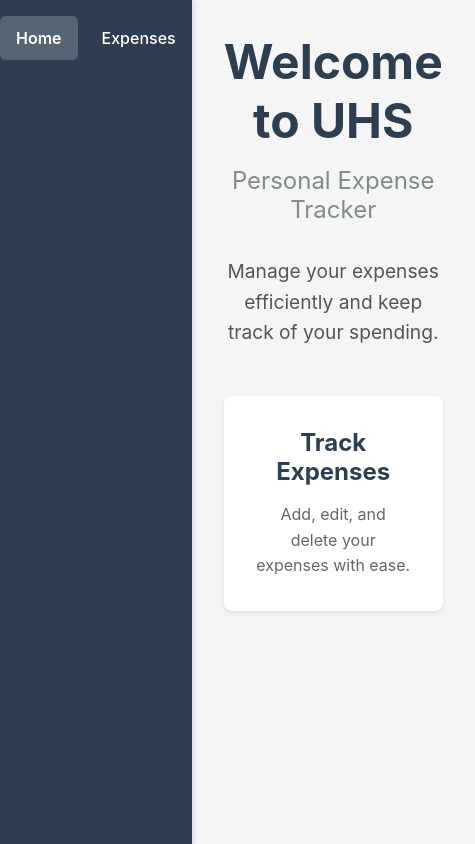
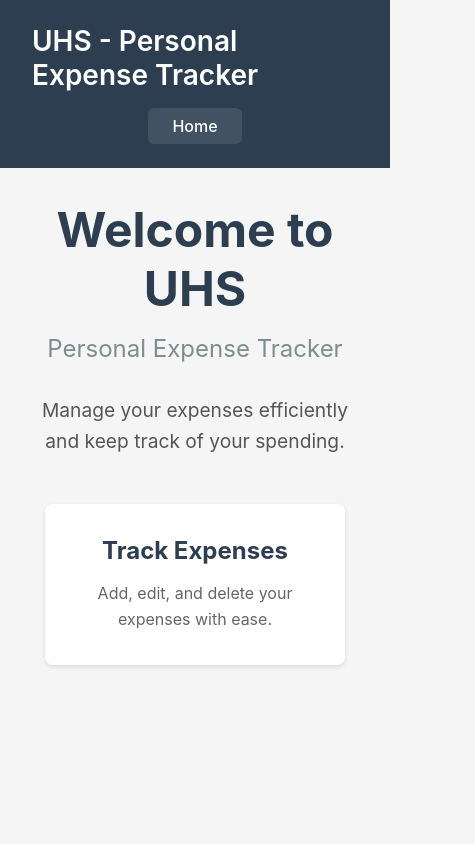
Before and after one commit to mikaelsjohansson/UHS, a React (Vite) app in the folder frontend/: page / in a window 390 px wide. Shown: the whole page, 475 px wide, since content can reach past the window. Built offline with nearby package versions, Linux system fonts and the light colour scheme.

Commit message:
Added possibility to navigate back to welcome page.

```diff
--- a/frontend/src/components/Layout.css
+++ b/frontend/src/components/Layout.css
@@ -1,39 +1,49 @@
 .layout {
+  min-height: 100vh;
   display: flex;
-  min-height: 100vh;
+  flex-direction: column;
 }
 
-.sidebar {
-  width: 200px;
+.app-header {
   background-color: #2c3e50;
   color: white;
-  padding: 2rem 0;
-  box-shadow: 2px 0 4px rgba(0, 0, 0, 0.1);
-  position: fixed;
-  height: 100vh;
-  top: 0;
-  left: 0;
+  padding: 1.5rem 2rem;
+  box-shadow: 0 2px 4px rgba(0, 0, 0, 0.1);
+  display: flex;
+  justify-content: space-between;
+  align-items: center;
 }
 
-.sidebar-nav {
+.app-title {
+  text-decoration: none;
+  color: white;
+}
+
+.app-title h1 {
+  font-size: 1.75rem;
+  font-weight: 600;
+  margin: 0;
+}
+
+.header-nav {
   display: flex;
-  flex-direction: column;
-  gap: 0.5rem;
-  padding: 0 1rem;
+  gap: 1rem;
+  align-items: center;
 }
 
 .nav-link {
   color: white;
   text-decoration: none;
-  padding: 1rem 1.5rem;
+  padding: 0.5rem 1.5rem;
   border-radius: 6px;
+  background-color: rgba(255, 255, 255, 0.1);
   transition: background-color 0.2s;
-  font-size: 1.1rem;
+  font-size: 1rem;
   font-weight: 500;
 }
 
 .nav-link:hover {
-  background-color: rgba(255, 255, 255, 0.1);
+  background-color: rgba(255, 255, 255, 0.2);
 }
 
 .nav-link.active {
@@ -43,31 +53,22 @@
 
 .layout-main {
   flex: 1;
-  margin-left: 200px;
-  min-height: 100vh;
   background-color: #f5f5f5;
 }
 
 @media (max-width: 768px) {
-  .sidebar {
-    width: 100%;
-    height: auto;
-    position: relative;
-    padding: 1rem 0;
+  .app-header {
+    flex-direction: column;
+    gap: 1rem;
+    padding: 1rem;
   }
 
-  .sidebar-nav {
-    flex-direction: row;
-    justify-content: center;
-    padding: 0;
+  .app-title h1 {
+    font-size: 1.5rem;
   }
 
-  .nav-link {
-    padding: 0.75rem 1rem;
-    font-size: 1rem;
-  }
-
-  .layout-main {
-    margin-left: 0;
+  .header-nav {
+    width: 100%;
+    justify-content: center;
   }
 }
--- a/frontend/src/components/Layout.tsx
+++ b/frontend/src/components/Layout.tsx
@@ -1,27 +1,19 @@
-import { Outlet, Link, useLocation } from 'react-router-dom';
+import { Outlet, Link } from 'react-router-dom';
 import './Layout.css';
 
 function Layout() {
-  const location = useLocation();
-
   return (
     <div className="layout">
-      <aside className="sidebar">
-        <nav className="sidebar-nav">
-          <Link
-            to="/"
-            className={`nav-link ${location.pathname === '/' ? 'active' : ''}`}
-          >
+      <header className="app-header">
+        <Link to="/" className="app-title">
+          <h1>UHS - Personal Expense Tracker</h1>
+        </Link>
+        <nav className="header-nav">
+          <Link to="/" className="nav-link">
             Home
           </Link>
-          <Link
-            to="/expenses"
-            className={`nav-link ${location.pathname === '/expenses' ? 'active' : ''}`}
-          >
-            Expenses
-          </Link>
         </nav>
-      </aside>
+      </header>
       <main className="layout-main">
         <Outlet />
       </main>
--- a/frontend/src/pages/ExpensesPage.css
+++ b/frontend/src/pages/ExpensesPage.css
@@ -1,17 +1,5 @@
 .expenses-page {
   min-height: 100vh;
-}
-
-.page-header {
-  background-color: #2c3e50;
-  color: white;
-  padding: 1.5rem 2rem;
-  box-shadow: 0 2px 4px rgba(0, 0, 0, 0.1);
-}
-
-.page-header h1 {
-  font-size: 1.75rem;
-  font-weight: 600;
 }
 
 .page-content {
--- a/frontend/src/pages/ExpensesPage.tsx
+++ b/frontend/src/pages/ExpensesPage.tsx
@@ -75,10 +75,6 @@ function ExpensesPage() {
 
   return (
     <div className="expenses-page">
-      <header className="page-header">
-        <h1>Expenses</h1>
-      </header>
-
       <div className="page-content">
         {error && (
           <div className="error-message" role="alert">
```
